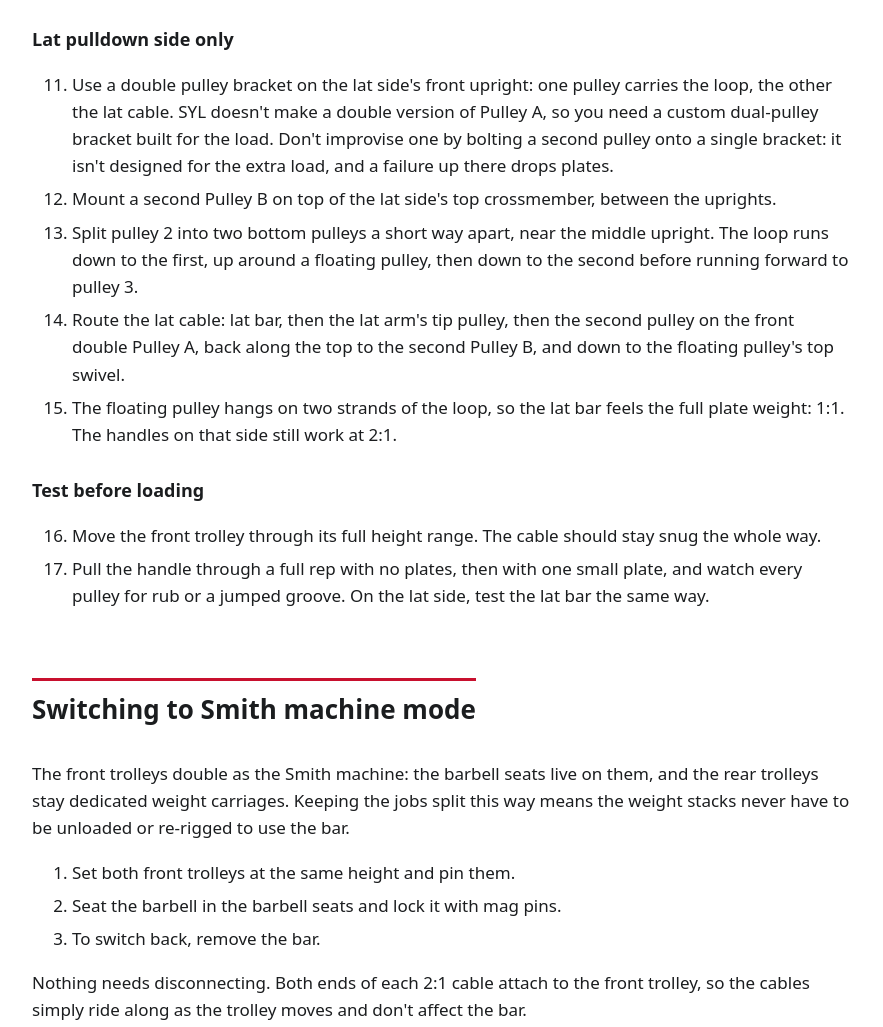
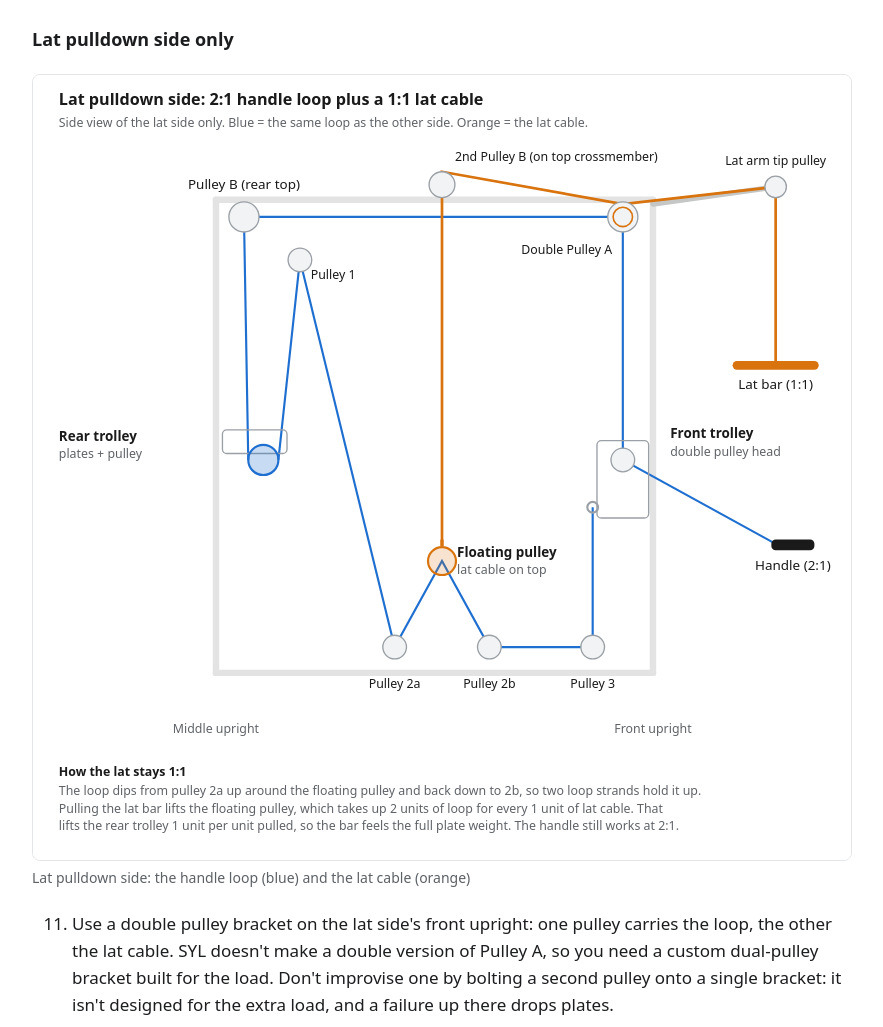
Before and after one commit to iblameeric/syl-functional-trainer, a plain HTML site: page index.html in a window 1280 px wide. Shown: the part 5265-6292 px from the top of the page, without its empty margins (198-1081 px from the left). Drawn offline with Linux system fonts and the light colour scheme.

Commit message:
Add lat pulldown routing diagram
Co-Authored-By: Claude Opus 5.5 <noreply@anthropic.com>
Claude-Session: https://claude.ai/code/session_01MuFxkvZxfks57wBeBSeDu8

```diff
--- a/index.html
+++ b/index.html
@@ -139,6 +139,7 @@ Lat bar (1:1):  100 lb / 1 = 100 lb felt at the bar</pre>
     <li>Pull out the slack, mark the length, then crimp an end fitting and clip it to the eye bolt with a snap shackle.</li>
   </ol>
   <h3>Lat pulldown side only</h3>
+  <figure><img src="images/routing-lat.svg" alt="Diagram: lat pulldown side, with the 2:1 handle loop plus a 1:1 lat cable through a floating pulley"><figcaption>Lat pulldown side: the handle loop (blue) and the lat cable (orange)</figcaption></figure>
   <ol start="11">
     <li>Use a double pulley bracket on the lat side's front upright: one pulley carries the loop, the other the lat cable. SYL doesn't make a double version of Pulley A, so you need a custom dual-pulley bracket built for the load. Don't improvise one by bolting a second pulley onto a single bracket: it isn't designed for the extra load, and a failure up there drops plates.</li>
     <li>Mount a second Pulley B on top of the lat side's top crossmember, between the uprights.</li>
```
Also changed, not shown: images/routing-lat.svg (added).
